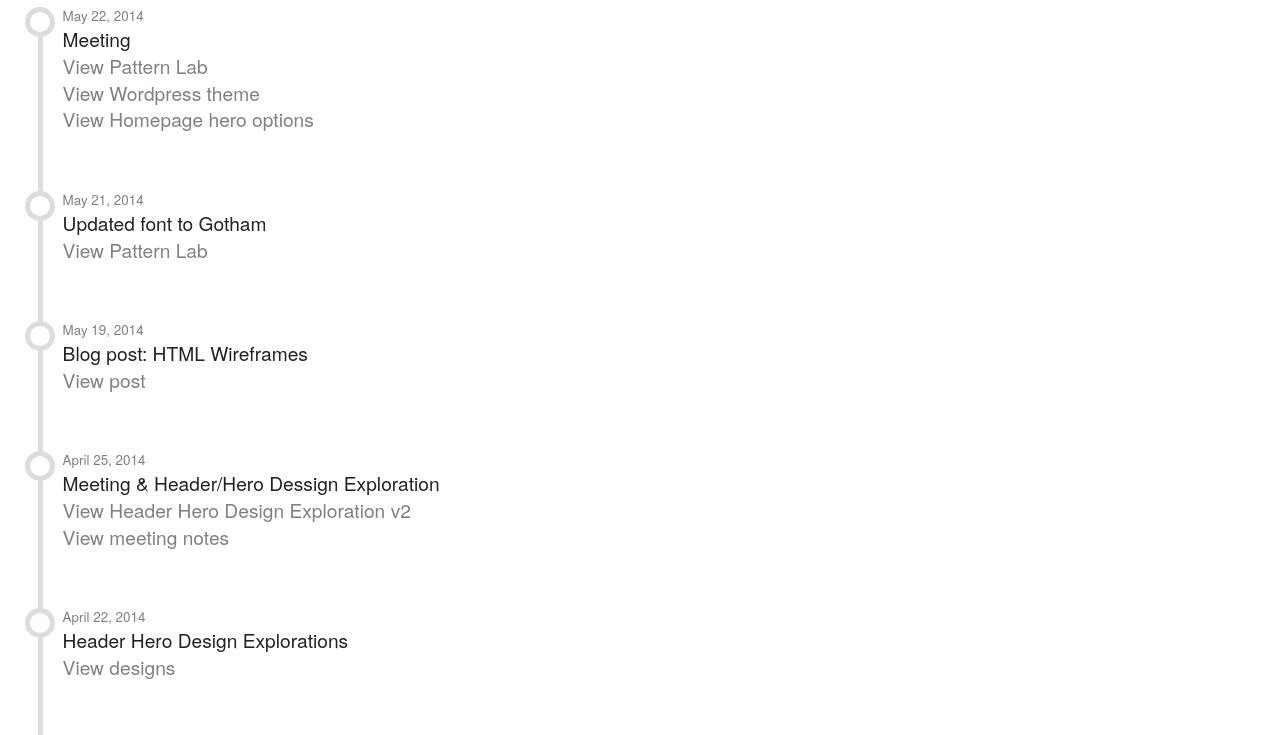
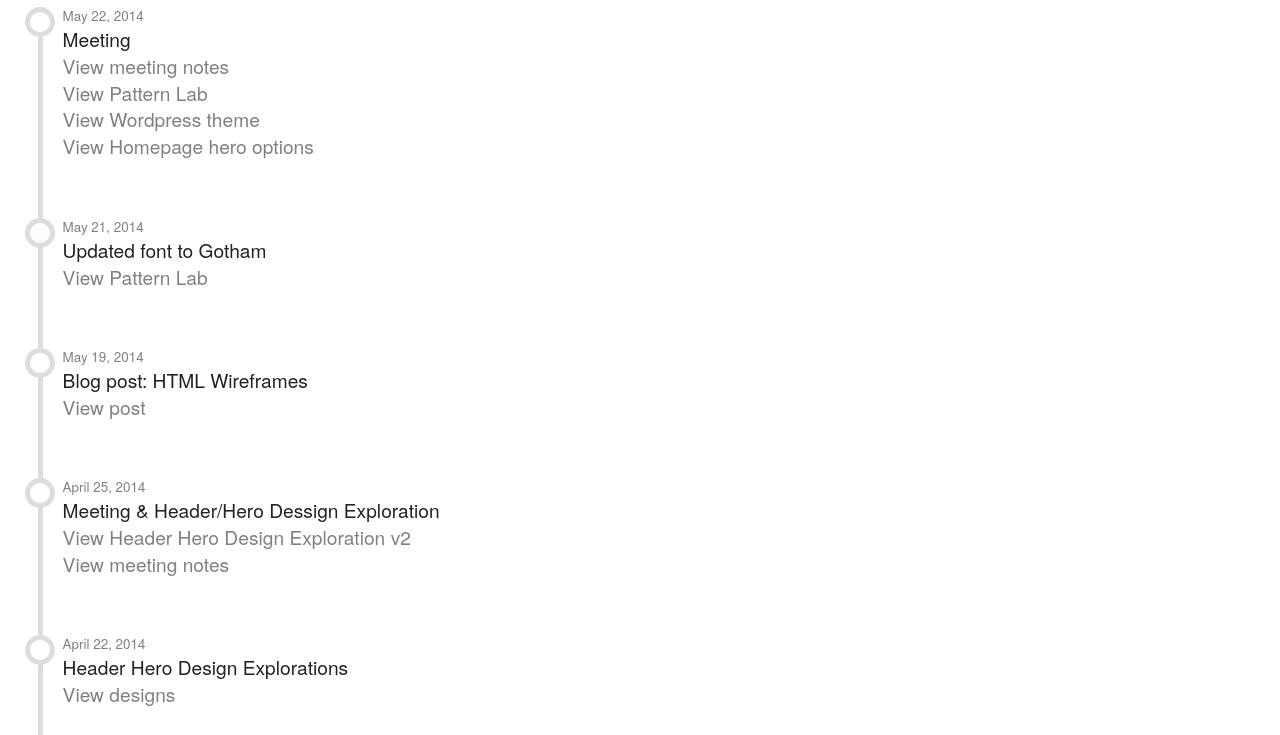
Before and after one commit to bradfrost/pittsburgh-food-bank-timeline, a plain HTML site: page index.html in a window 1280 px wide. Shown: the part 107-842 px from the top of the page. Drawn offline with nearby package versions, Linux system fonts and the light colour scheme; files that its build step writes are made by us from their sources.

Commit message:
added meeting notes

```diff
--- a/index.html
+++ b/index.html
@@ -12,6 +12,7 @@
 		<li class="tl-node">
 			<div class="tl-stamp">May 22, 2014</div>
 			<div class="tl-content">Meeting</div>
+			<a href="https://docs.google.com/document/d/1-m1L6Tfw6x0y-6mZNdUC9eTH_F64DLGkenPildWRl2A/edit" target="_blank">View meeting notes</a>
 			<a href="http://foodbank.bradfrostweb.com/patternlab/v7" target="_blank">View Pattern Lab</a>
 			<a href="http://wordpress.pittsburghfoodbank.org/" target="_blank">View Wordpress theme</a>
 			<a href="http://foodbank.bradfrostweb.com/design/05222014/index.html" target="_blank">View Homepage hero options</a>
```
